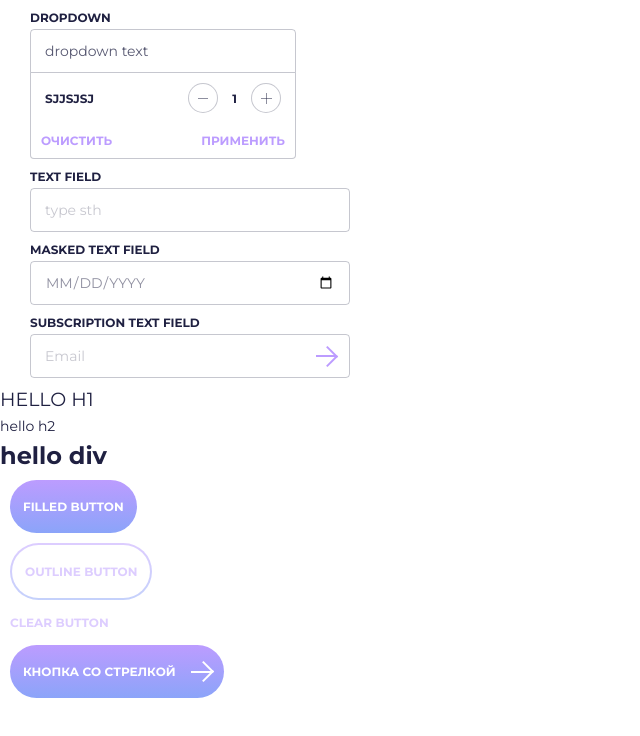
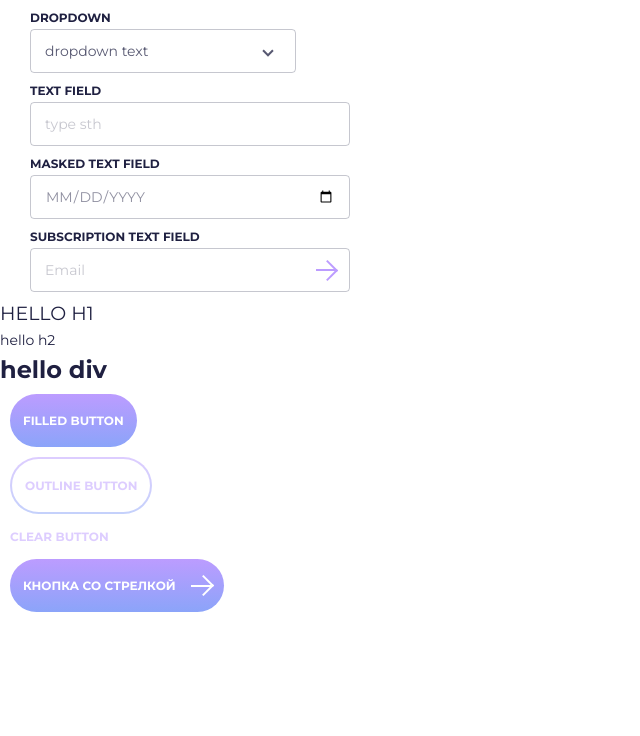
Before and after one commit to gloomy-onion/Looking, a React app: page / in a window 1280 px wide. Shown: the top 736 px of the page, without its empty margins (0-640 px from the left). Built offline with nearby package versions, Linux system fonts and the light colour scheme.

Commit message:
сделала дропдаун

```diff
--- a/src/App.tsx
+++ b/src/App.tsx
@@ -5,7 +5,7 @@ import { Button, Dropdown, TextField, Typography } from '../ui-kit';
 export const App = () => {
   return (
     <>
-      <Dropdown showDropDown />
+      <Dropdown />
       <TextField />
       <TextField label={'masked text field'} textFieldType={'date'} />
       <TextField label={'subscription text field'} textFieldType={'email'} placeholder={'Email'} />
--- a/ui-kit/Dropdown/Dropdown.module.scss
+++ b/ui-kit/Dropdown/Dropdown.module.scss
@@ -1,23 +1,54 @@
 @import '../../src/variables';
 
-.dropdown{
+.dropdownCover {
   margin: 10px 30px;
   display: flex;
   flex-direction: column;
   border: none;
+  position: relative;
 }
 
-.dropdownDefault {
+.dropdown {
   align-items: center;
-  padding: 14px;
+  padding: 14px 0 14px 14px;
   border: 1px solid $dark25;
-  border-radius:4px 4px 0 0;
+  border-radius: 4px;
   width: 266px;
   height: 44px;
   display: flex;
   flex-direction: row;
+  justify-content: space-between;
+  margin-top: 4px;
   position: relative;
-  margin-top: 4px;
+}
+.dropdownBox{
+  position: relative;
+}
+.dropdownTopDefault {
+  border-radius: 4px;
+}
+
+.dropdownTopExpanded {
+  border-radius: 4px 4px 0 0;
+}
+
+.arrow {
+  width: 44px;
+  height: 44px;
+  border: none;
+  background: none;
+  margin: 0;
+}
+
+.arrow:after {
+  color: $dark75;
+  content: '';
+  display: inline-block;
+  width: 6px;
+  height: 6px;
+  border-top: 2px solid;
+  border-right: 2px solid;
+  transform: rotate(135deg);
 }
 
 .dropdownExpanded {
@@ -28,7 +59,7 @@
   max-height: 159px;
   display: flex;
   flex-direction: column;
-  position: relative;
+  position: absolute;
 }
 
 .dropdownItem {
@@ -39,13 +70,15 @@
   margin: 5px 14px;
   height: 40px;
 }
+
 .dropdownItemButtons {
   display: flex;
   flex-direction: row;
   align-items: center;
   justify-content: space-between;
 }
-.dropdownButtons{
+
+.dropdownButtons {
   display: flex;
   flex-direction: row;
   justify-content: space-between;
--- a/ui-kit/Dropdown/Dropdown.tsx
+++ b/ui-kit/Dropdown/Dropdown.tsx
@@ -1,34 +1,53 @@
-import React from 'react';
+import React, { useState } from 'react';
 
 import styles from './Dropdown.module.scss';
-import {DropdownItem} from './DropdownItem';
+import { DropdownItem } from './DropdownItem';
 import { Button } from '../Button/Button';
 import { Typography } from '../Typography/Typography';
+import cn from 'classnames';
 
 interface DropdownProps {
   label?: string;
-  showDropDown: boolean;
 }
 
-export const Dropdown = ({ label = 'dropdown', showDropDown }: DropdownProps) => {
+export const Dropdown = ({ label = 'dropdown' }: DropdownProps) => {
+  const [showDropDown, setShowDropDown] = useState<boolean>(false);
+
+  const toggleDropDown = () => {
+    setShowDropDown(!showDropDown);
+  };
+
   return (
-    <div className={styles.dropdown}>
+    <div className={styles.dropdownCover}>
       {label && (
         <Typography color={'dark100'} size={'xs'} weight={700} upperCase>
           {label}
         </Typography>
       )}
-      <div className={styles.dropdownDefault}>
-        <Typography color={'dark75'} size={'s'}>{'dropdown text'}</Typography>
+      <div className={styles.dropdownBox}>
+      <div
+        className={cn(styles.dropdown, {
+          [styles.dropdownTopExpanded]: showDropDown,
+          [styles.dropdownDefault]: !showDropDown,
+        })}
+      >
+        <Typography color={'dark75'} size={'s'}>
+          {'dropdown text'}
+        </Typography>
+        <button className={styles.arrow} onClick={toggleDropDown} />
       </div>
+      {/*  теперь я его блять не могу сделать белым сука*/}
+      {showDropDown && (
         <div className={styles.dropdownExpanded}>
           <ul>
             <DropdownItem label={'sjjsjsj'} />
           </ul>
           <div className={styles.dropdownButtons}>
-          <Button label={'очистить'} buttonType={'clear'}/>
+            <Button label={'очистить'} buttonType={'clear'} />
             <Button label={'применить'} buttonType={'clear'} />
           </div>
+        </div>
+      )}
       </div>
     </div>
   );
```
Lines whose indentation alone changed are shown as unchanged.
